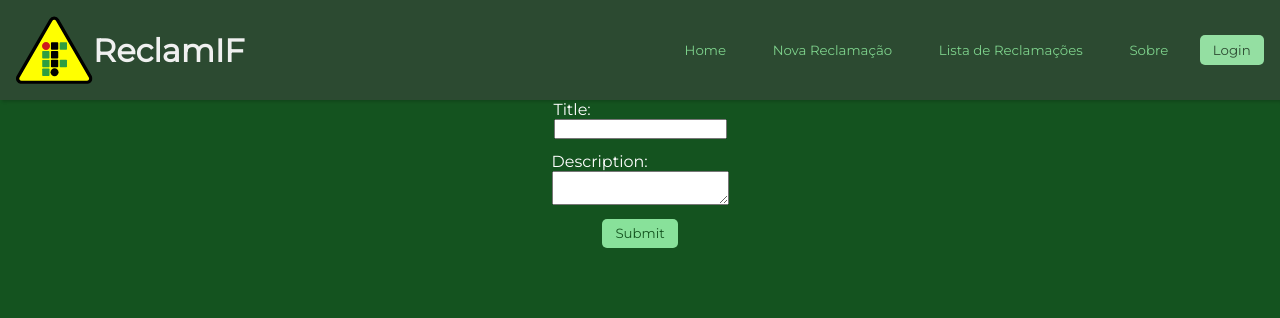
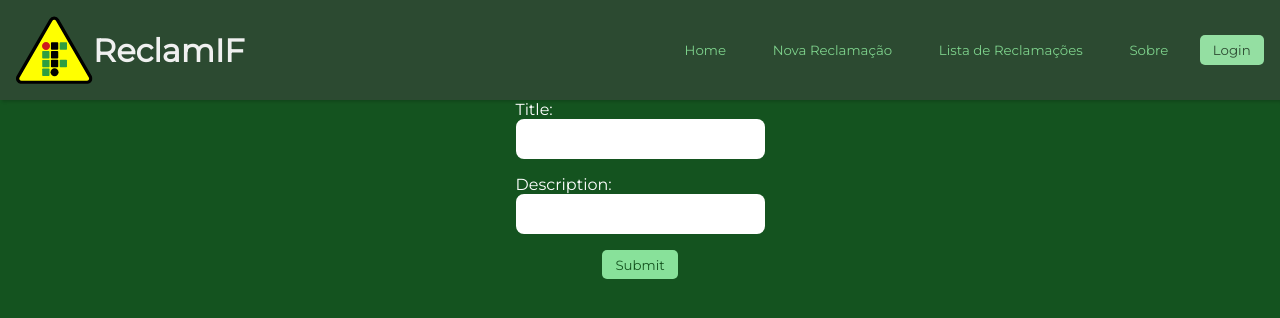
Before and after one commit to IsaqueNunes/reclamif-frontend, a React (Vite) app: page /new-issue in a window 1280 px wide. Shown: the top 318 px of the page. Built offline with nearby package versions, Linux system fonts and the light colour scheme.

Commit message:
<feat>: added input component

```diff
--- a/src/components/Input/index.tsx
+++ b/src/components/Input/index.tsx
@@ -1,16 +1,17 @@
+import { ReactNode, forwardRef } from 'react';
 import styles from './input.module.css'
 
-interface InputProps extends React.InputHTMLAttributes<HTMLInputElement> {
-  label: string;
+type InputProps = {
+  label?: ReactNode;
 }
 
-export function Input({ label, ...rest }: InputProps) {
-  return (
-    <div className={styles['input-container']}>
-      <label className={styles['label']}>{label}</label>
-      <input className={styles['input']}
-        {...rest}
-      />
-    </div>
-  );
-}
+const Input = forwardRef<HTMLInputElement, InputProps>(({ label, ...props }: InputProps, ref) => (
+  <div className={styles['input-container']}>
+    {label}
+    <input ref={ref} className={styles['input']}
+      {...props}
+    />
+  </div>
+));
+
+export default Input;
--- a/src/pages/NewIssue/index.tsx
+++ b/src/pages/NewIssue/index.tsx
@@ -7,6 +7,7 @@ import axios from 'axios';
 import styles from './new-issue.module.css'
 import { Button } from '../../components/Button';
 import { useAuth } from '../../utils/useAuth';
+import Input from '../../components/Input';
 
 export default function NewIssue() {
   const auth = useAuth();
@@ -40,23 +41,14 @@ export default function NewIssue() {
         onSubmit={handleSubmit(onSubmit, onErrorSubmit)}
         id={styles['new-issue-form']}
       >
-        <div>
-          <label htmlFor="title">Title:</label>
-          <input
-            type="text"
-            id="title"
-            {...register("title")}
-            className={styles['input-container']}
-          />
-        </div>
-        <div>
-          <label htmlFor="description">Description:</label>
-          <textarea
-            id="description"
-            {...register("description")}
-            className={styles['input-container']}
-          />
-        </div>
+        <Input
+          label={<label htmlFor="title">Title:</label>}
+          {...register("title")}
+        />
+        <Input
+          label={<label htmlFor="description">Description:</label>}
+          {...register("description")}
+        />
         <Button type="submit" variation='solid'>Submit</Button>
       </form>
     </main>
```
